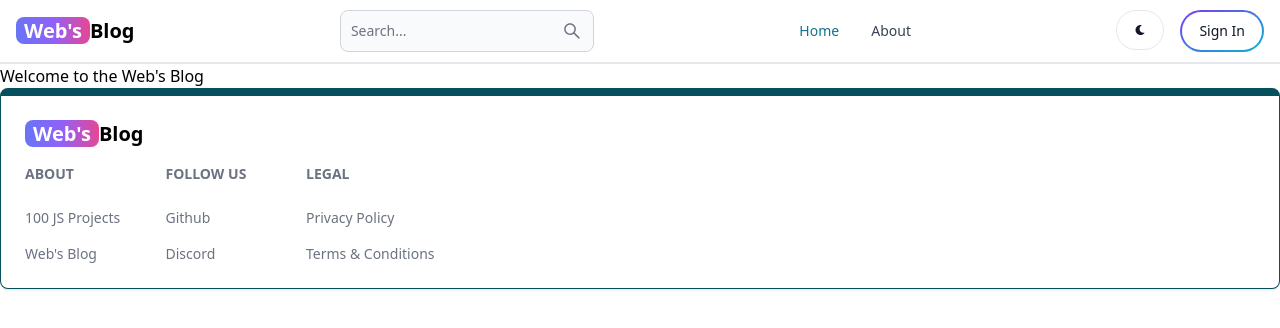
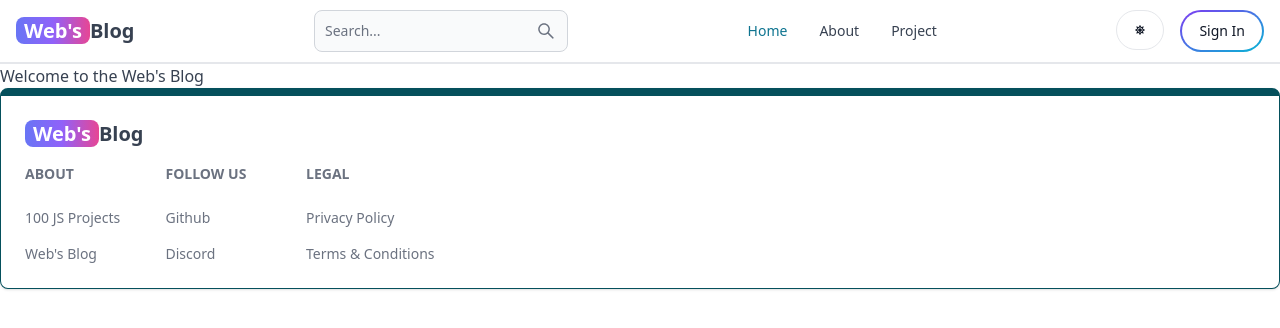
Before and after one commit to Narvana/MERN-Blog, a React (Vite) app in the folder client/: page / in a window 1280 px wide. Shown: the top 328 px of the page. Built offline with nearby package versions, Linux system fonts and the light colour scheme; no server answers.

Commit message:
Complete dark mode functionality

```diff
--- a/client/src/component/Header.jsx
+++ b/client/src/component/Header.jsx
@@ -2,14 +2,18 @@
 import {Navbar, TextInput, Button, NavbarLink, Dropdown, Avatar} from 'flowbite-react'
 import { Link, useLocation } from 'react-router-dom'
 import  {AiOutlineSearch}  from 'react-icons/ai'
-import {FaMoon} from 'react-icons/fa'
-import {useSelector} from 'react-redux'
+import {FaMoon, FaSun} from 'react-icons/fa'
+import {useSelector, useDispatch} from 'react-redux'
+import {toggleTheme} from '../redux/theme/themeSlice'
 
 function Header() {
     const path=useLocation().pathname
-    // const dispatch=useDispatch()
+    const dispatch=useDispatch()
+
     const {currentUser} = useSelector((state)=>state.user)
-    console.log(currentUser);
+
+    const { theme } = useSelector((state)=>state.theme)
+
     const handleSignout=async()=>{
         try{
 
@@ -35,10 +39,15 @@
      <AiOutlineSearch/>
      </Button>
      <div className='flex gap-4 md:order-2 '>
-        <Button className='w-12 h-10 hidden sm:inline' color='gray' pill>
-            <FaMoon/>
+        <Button
+        className='w-12 h-10 hidden sm:inline'
+        color='gray'
+        pill
+        onClick={() => dispatch(toggleTheme())}
+        >
+         {theme === 'light'  ? <FaSun/>  : <FaMoon/>}
+
         </Button>
-             {/* <Button></Button> */}
          {
           currentUser ? (
 
@@ -88,6 +97,11 @@
                 About
             </Link>
         </Navbar.Link>
+        <Navbar.Link active={path==='/project'} as={'div'}>
+            <Link to='/project'>
+               Project
+            </Link>
+        </Navbar.Link>
       </Navbar.Collapse>
     </Navbar>
   )
--- /dev/null
+++ b/client/src/component/ThemeProvider.jsx
@@ -0,0 +1,13 @@
+
+import { useSelector } from 'react-redux'
+
+function ThemeProvider({children}) {
+    const {theme}=useSelector((state)=>state.theme)
+  return (
+    <div className={theme}>
+        <div className='bg-white text-gray-700 dark:text-gray-200 dark:bg-[rgb(16,23,42)] min-h-screen'>{children}</div>
+    </div>
+  )
+}
+
+export default ThemeProvider
--- a/client/src/main.jsx
+++ b/client/src/main.jsx
@@ -3,15 +3,18 @@
 import App from './App.jsx'
 import './index.css'
 import {Provider} from 'react-redux'
+import ThemeProvider from './component/ThemeProvider.jsx'
 import {store, persistor} from './redux/store/store.js'
 import {PersistGate} from 'redux-persist/integration/react'
 
 ReactDOM.createRoot(document.getElementById('root')).render(
   // <React.StrictMode>
   <PersistGate persistor={persistor}>
-  <Provider store={store}>
-    <App />
-  </Provider>
+    <Provider store={store}>
+     <ThemeProvider>
+      <App />
+     </ThemeProvider>
+    </Provider>
   </PersistGate>
 
   // </React.StrictMode>,
--- a/client/src/redux/store/store.js
+++ b/client/src/redux/store/store.js
@@ -1,11 +1,13 @@
 import {configureStore, combineReducers} from '@reduxjs/toolkit'
-import userSlice from '../user/userSlice'
+import userReducer from '../user/userSlice'
 import {persistReducer, persistStore} from 'redux-persist'
 
 import storage from 'redux-persist/lib/storage'
+import themeReducer from '../theme/themeSlice'
 
 const rootReducer=combineReducers({
-    user:userSlice,
+    user:userReducer,
+    theme:themeReducer,
 })
 
 const persistConfig={
--- /dev/null
+++ b/client/src/redux/theme/themeSlice.js
@@ -0,0 +1,18 @@
+import { createSlice } from "@reduxjs/toolkit";
+const initialState = {
+    theme:'light',
+};
+
+const themeSlice = createSlice ({
+    name: 'theme',
+    initialState,
+    reducers:{
+       toggleTheme:(state)=>{
+           state.theme=state.theme === 'light' ? 'dark' : 'light';
+        },
+    }
+})
+
+export const {toggleTheme} = themeSlice.actions;
+
+export default themeSlice.reducer;
```
Lines whose indentation alone changed are shown as unchanged.
